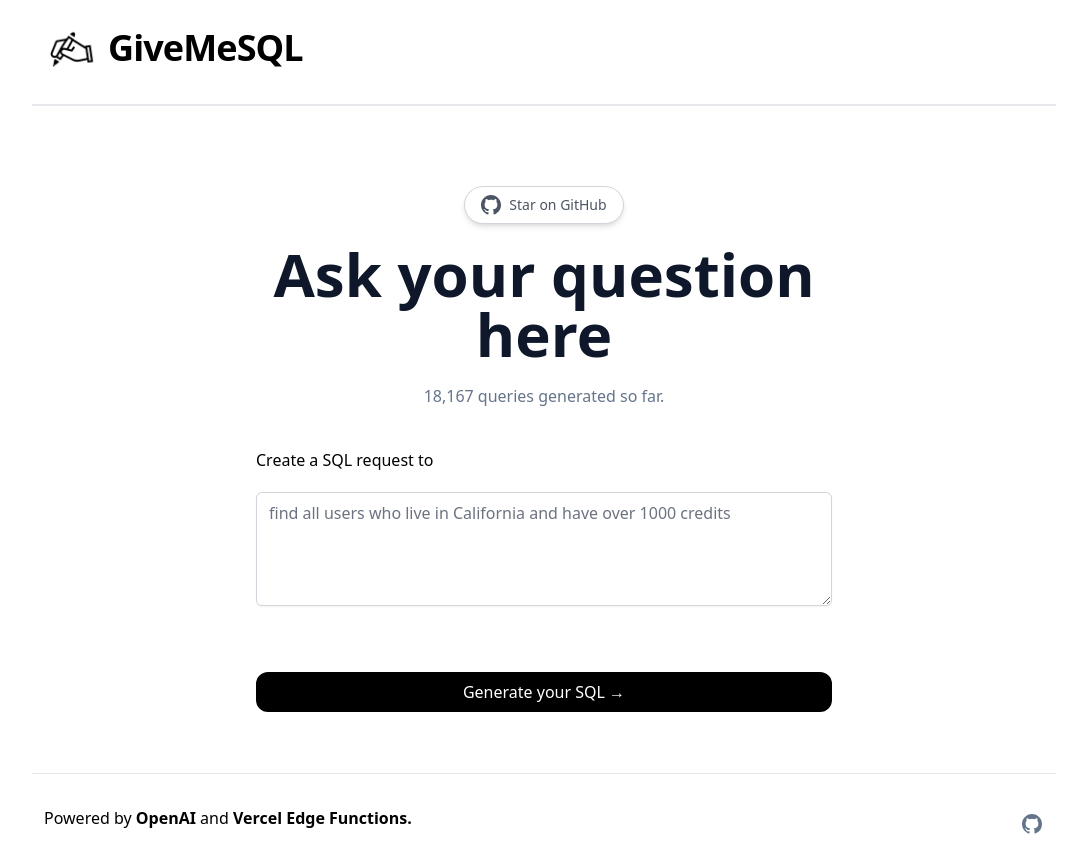
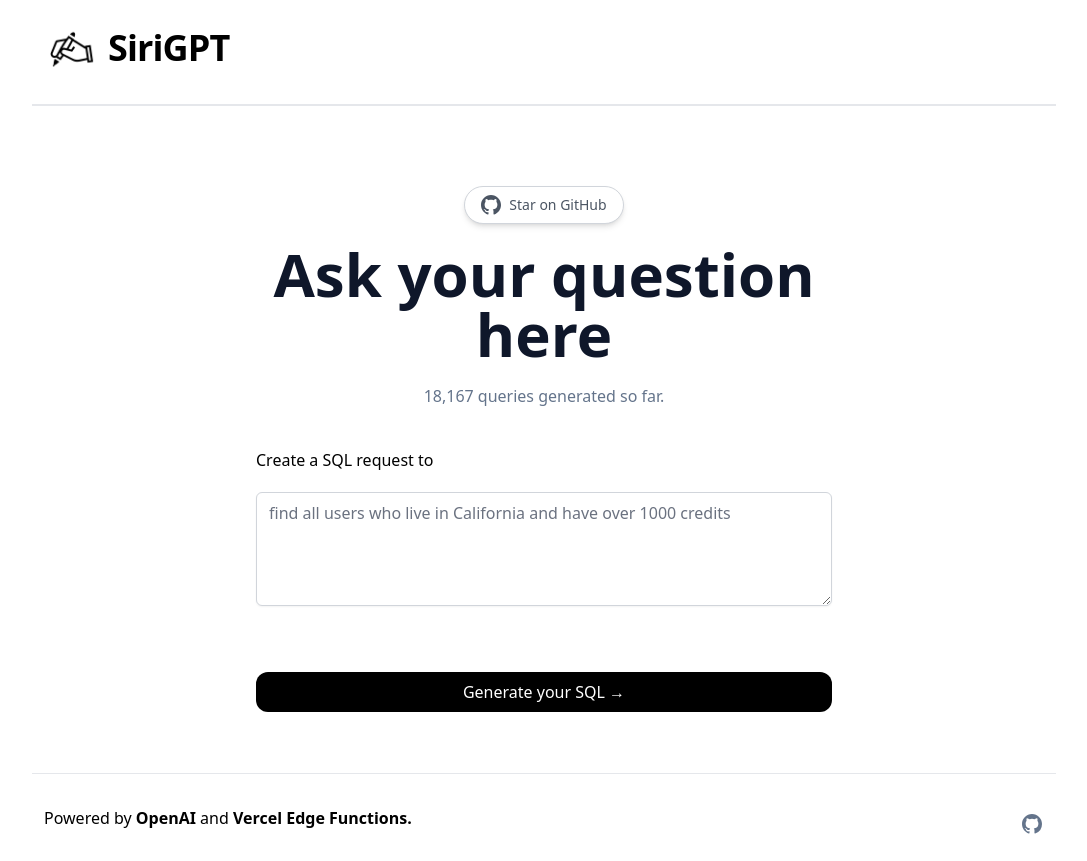
Before and after one commit to chienhsiang-hung/sirigpt, a Next.js app: page / in a window 1280 px wide. Shown: the whole page, without its empty margins (96-1183 px from the left). Built offline with nearby package versions, Linux system fonts and the light colour scheme.

Commit message:
Update Header.tsx

```diff
--- a/components/Header.tsx
+++ b/components/Header.tsx
@@ -13,7 +13,7 @@
           height={32}
         />
         <h1 className="sm:text-4xl text-2xl font-bold ml-2 tracking-tight">
-          GiveMeSQL
+          SiriGPT
         </h1>
       </Link>
       {/* <a
```
